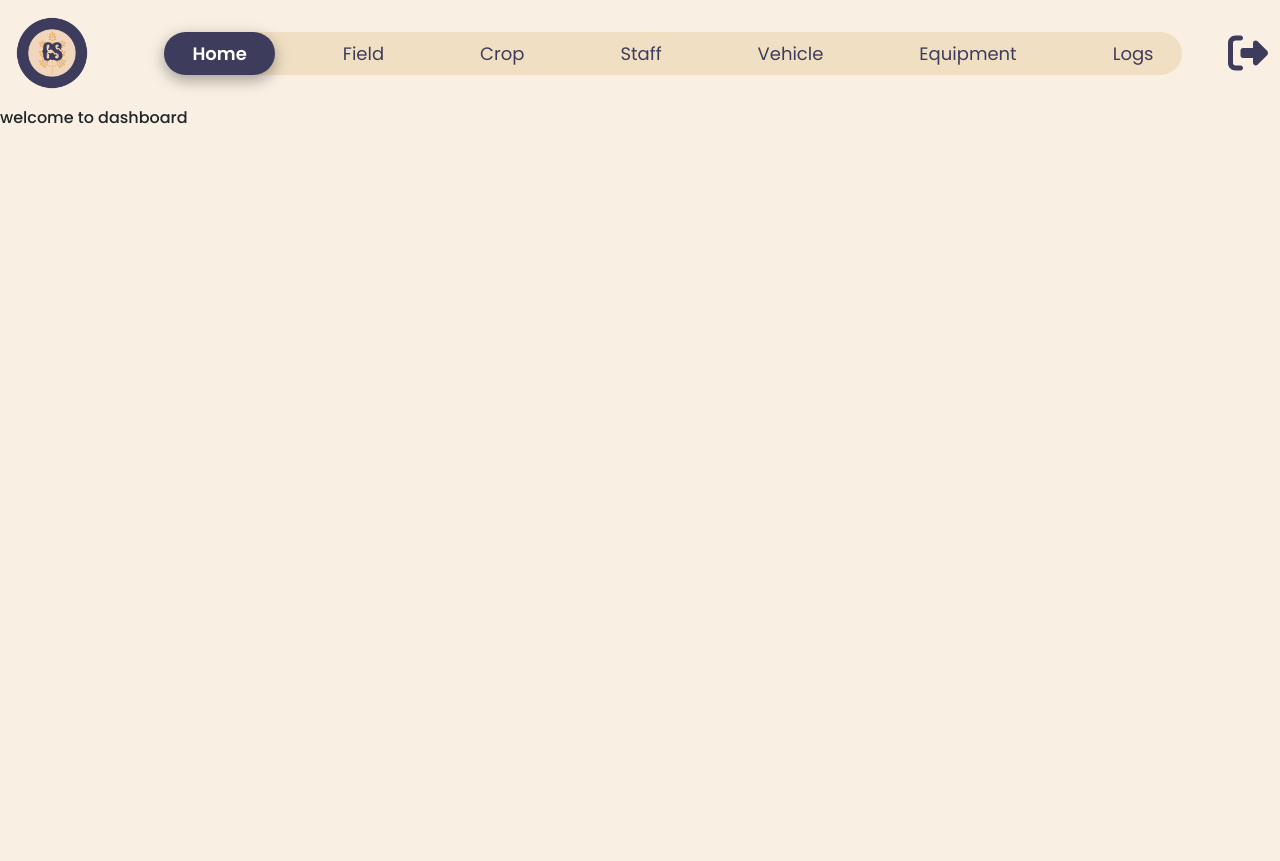
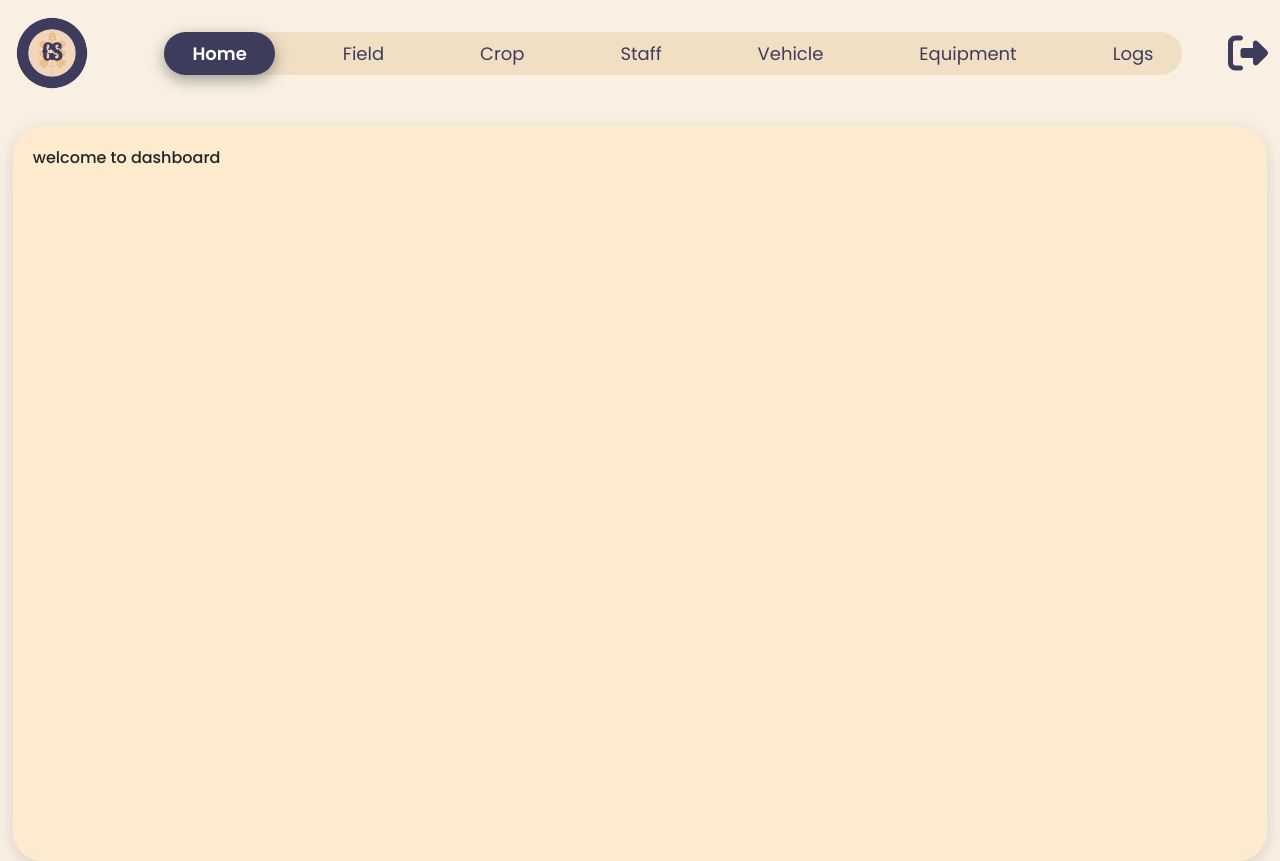
Before and after one commit to DasunNirmal/Green-Shadow-FrontEnd, a plain HTML site: page index.html in a window 1280 px wide. Both pictures are taken after a click on the button "Sign In". Before the commit the page ends 800 px from the top, so only its background shows below. Drawn offline with nearby package versions, Linux system fonts and the light colour scheme.

Commit message:
not finished

```diff
--- a/assets/styles/dashboard-page.css
+++ b/assets/styles/dashboard-page.css
@@ -1,4 +1,14 @@
 body.color-dashboard {
     background-color: rgba(248, 234, 218, 0.74);
-
 }
+#dashboard-section {
+    width: 98vw;
+    height: 735px;
+    box-shadow: rgba(17, 17, 26, 0.1) 0 4px 16px, rgba(17, 17, 26, 0.05) 0 8px 32px;
+    background-color: rgba(255, 233, 198, 0.74);
+    position: relative;
+    top: 20px;
+    margin: auto;
+    border-radius: 30px;
+    padding: 20px;
+}
```
